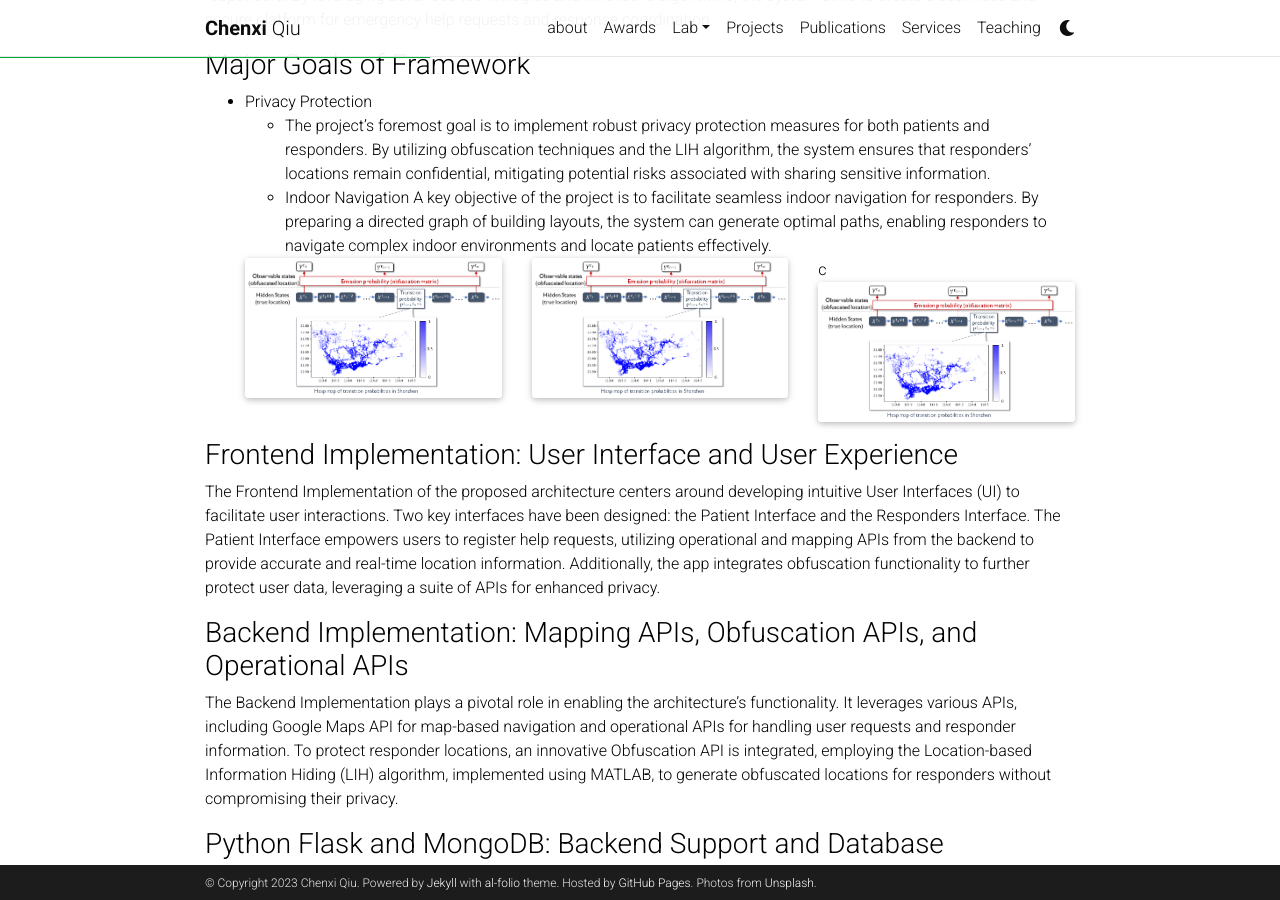
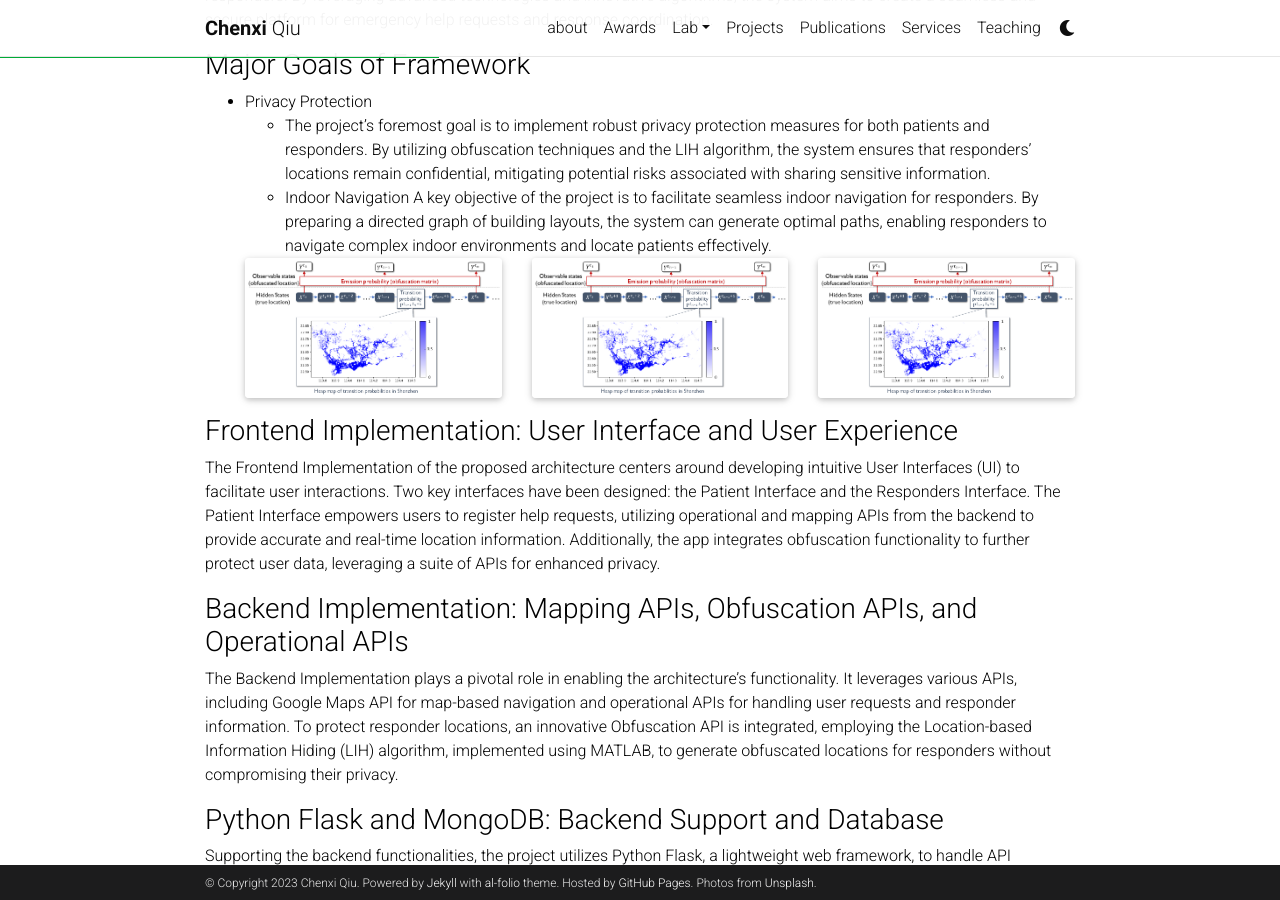
Before and after one commit to chenxiunt/chenxiunt.github.io, a Jekyll site: the page built from _projects/SpatialAgent.markdown, in a window 1280 px wide and 900 px high, scrolled down 420 px. Built offline with Jekyll 4.4.1, drawn with Linux system fonts in a browser that asks for light colours; comment, search, counter and statistics services are not loaded; a style sheet for code colours, icons or effects is not loaded.

Commit message:
Update SpatialAgent.markdown

```diff
--- a/_projects/SpatialAgent.markdown
+++ b/_projects/SpatialAgent.markdown
@@ -25,7 +25,7 @@ A key objective of the project is to facilitate seamless indoor navigation for r
      <img class="img-fluid rounded z-depth-1" src="{{ '/assets/img/projects/TrafficAdapter_HMM.png' | relative_url }}" alt="" title="Figure 1. HMM model"/>
     </div>
     <div class="col-sm">
-     c<img class="img-fluid rounded z-depth-1" src="{{ '/assets/img/projects/TrafficAdapter_HMM.png' | relative_url }}" alt="" title="Figure 1. HMM model"/>
+     <img class="img-fluid rounded z-depth-1" src="{{ '/assets/img/projects/TrafficAdapter_HMM.png' | relative_url }}" alt="" title="Figure 1. HMM model"/>
     </div>
   </div>
 
```
